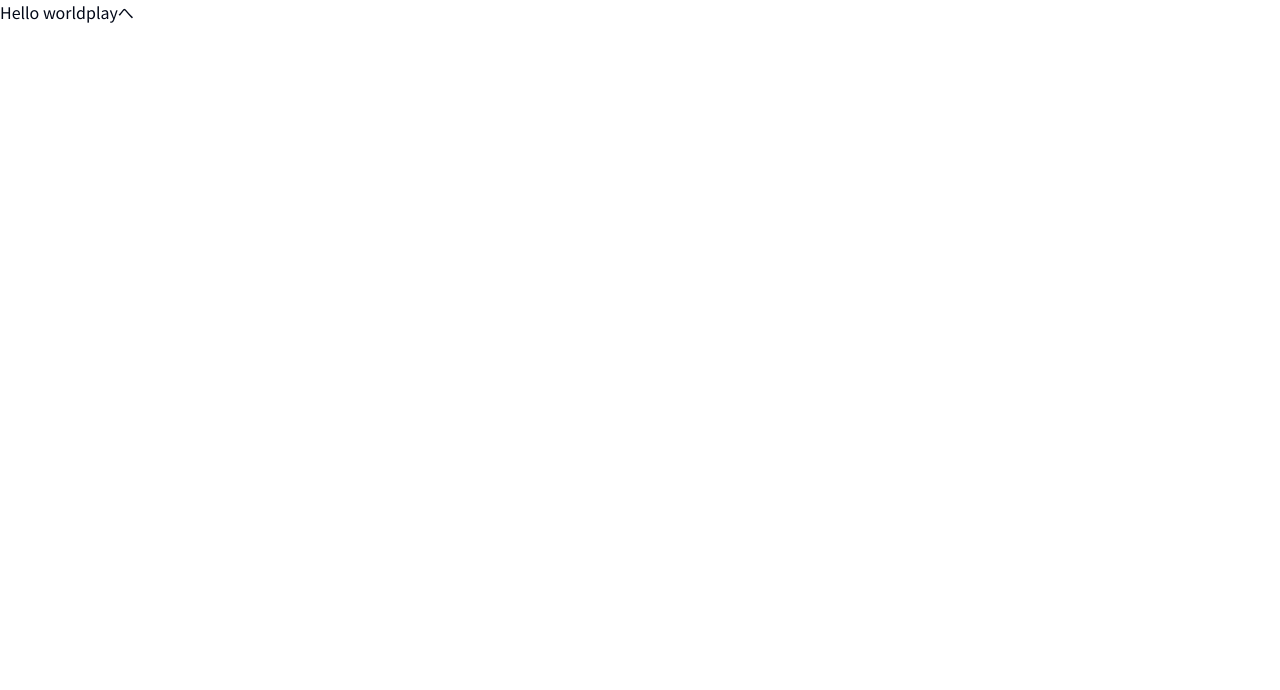
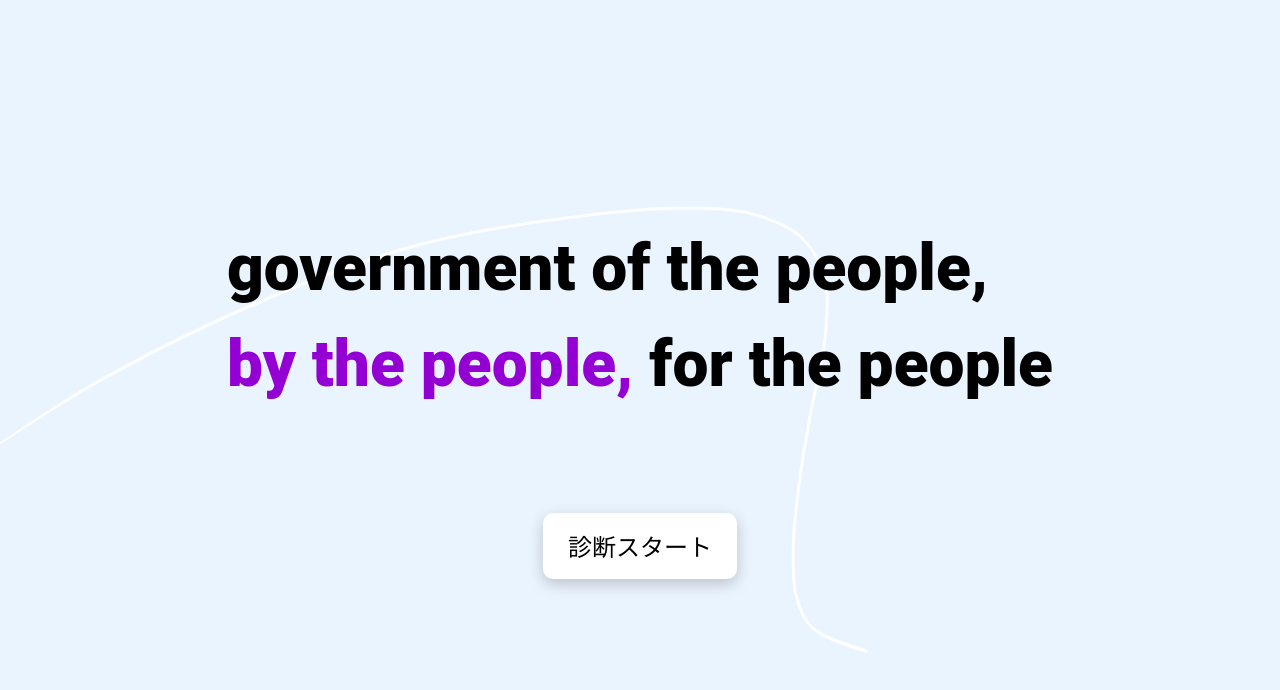
Before and after one commit to kapibara-tornado/frontend-app, a Next.js app: page / in a window 1280 px wide. Shown: the top 690 px of the page. Built offline with nearby package versions, Linux system fonts and the light colour scheme.

Commit message:
add: index page

```diff
--- a/src/app/page.tsx
+++ b/src/app/page.tsx
@@ -1,12 +1,66 @@
 'use client';
 
 import Link from 'next/link';
+import styled from 'styled-components';
 
 export default function Home() {
   return (
-    <main>
-      Hello world
-      <Link href={'/play'}>playへ</Link>
-    </main>
+    <div>
+      <BackgroundDiv>
+        <ConceptText>
+          government of the people, <br />
+          <ColoredText>by the people,</ColoredText> for the
+          people
+        </ConceptText>
+        <StartButton>
+          <Link href={'/play'}>診断スタート</Link>
+        </StartButton>
+      </BackgroundDiv>
+    </div>
   );
 }
+
+const BackgroundDiv = styled.div`
+  background-image: url('/indexBackground.png');
+  background-size: cover;
+  background-position: center;
+  height: 100vh;
+  display: flex;
+  flex-direction: column;
+  align-items: center;
+  justify-content: center;
+`;
+
+const ConceptText = styled.h1`
+  color: #000;
+  font-size: 4rem;
+  font-family: 'Roboto', sans-serif;
+  font-weight: 900;
+  margin-bottom: 100px;
+  text-align: left;
+`;
+
+const ColoredText = styled.span`
+  color: #9400d3;
+`;
+
+const StartButton = styled.button`
+  font-size: 1.5rem;
+  color: #000;
+  background: #fff;
+  padding: 15px 25px;
+  border-radius: 10px;
+  box-shadow: 0 5px 15px rgba(0, 0, 0, 0.2);
+  transition: all 0.3s ease;
+  display: inline-block;
+
+  &:hover {
+    transform: translateY(-3px);
+    box-shadow: 0 6px 20px rgba(0, 0, 0, 0.25);
+  }
+
+  &:active {
+    transform: translateY(1px);
+    box-shadow: 0 3px 10px rgba(0, 0, 0, 0.2);
+  }
+`;
--- a/src/app/play/page.tsx
+++ b/src/app/play/page.tsx
@@ -11,7 +11,12 @@ function Play() {
       <Wrapper>
         <Card>
           <ImageWrapper>
-            <Image src="/static.jpeg" width={300} height={200}alt="sample kapibara" />
+            <Image
+              src="/static.jpeg"
+              width={300}
+              height={200}
+              alt="sample"
+            />
           </ImageWrapper>
           <Question>
             この質問はテストです。この質問はテストです。この質問はテストです。この質問はテストです。
@@ -34,7 +39,7 @@ const Wrapper = styled.div`
   justify-content: flex-start;
   align-items: center;
   min-height: 100vh;
-  background-color: #f0ffff;
+  background-color: #eaf4fe;
   padding-top: 10px;
   padding-bottom: 150px;
 `;
```
Also changed, not shown: public/indexBackground.png (added).
